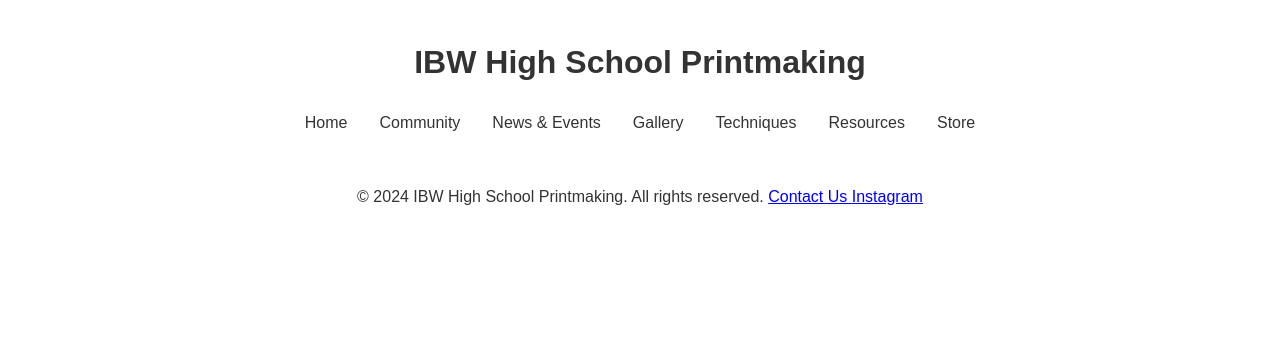
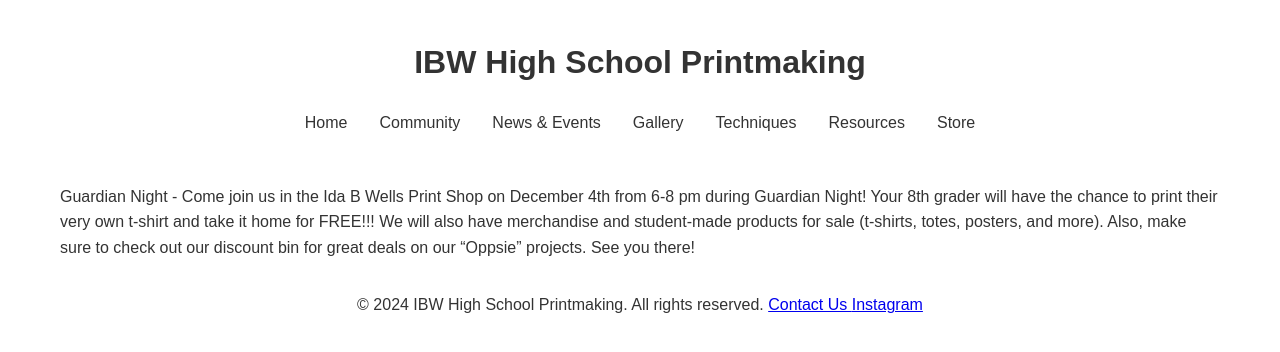
Before and after one commit to IBWPrintmaking/IBWPrintmaking.github.io, a Jekyll site: the page built from news.html, in a window 1280 px wide. Shown: the top 352 px of the page. Built offline with Jekyll 4.4.1, drawn with Linux system fonts in a browser that asks for light colours.

Commit message:
edit text

```diff
--- a/blog.html
+++ b/blog.html
@@ -6,7 +6,7 @@ title: Community
   <link rel="slyle" href="styles.css">
 </head>
 <body>
-  <h1>Latest Posts</h1>
+  <!--<h1>Latest Posts</h1>
 
   <ul class="post-list">
     {% for post in site.posts %}
@@ -16,5 +16,5 @@ title: Community
         {{ post.excerpt }}
       </li>
     {% endfor %}
-  </ul>
+  </ul>--->
 </body>
--- a/index.html
+++ b/index.html
@@ -21,7 +21,8 @@ title: Home
       <p>placeholder</p>
 
       <h2>About Our Program</h2>
-      <p>placeholder</p>
+      <p>The Ida B. Wells Print Shop produces products with high-end materials funded by the students and district. Every class is given an outline for a project, and students can use their unique ideas to create whatever they want. We offer many different classes and techniques to introduce students to the wonders of the printmaking world, including burning screens, monoprints, linocuts, lithography, and etching, and they use their creative freedom to produce the clever designs offered in our shop.
+      </p>
 
       <h2>Teacher Bio</h2>
       <p>teacher teacher</p>
--- a/news.html
+++ b/news.html
@@ -3,9 +3,12 @@ layout: default
 title: News
 ---
 
-<html></html>
-    <head>
-        <link rel="slyle" href="styles.css">
-    </head>
-    <body> </body>
-</html>
+
+<head>
+    <link rel="slyle" href="styles.css">
+</head>
+<body>
+    <p>
+        Guardian Night - Come join us in the Ida B Wells Print Shop on December 4th from 6-8 pm during Guardian Night! Your 8th grader will have the chance to print their very own t-shirt and take it home for FREE!!! We will also have merchandise and student-made products for sale (t-shirts, totes, posters, and more). Also, make sure to check out our discount bin for great deals on our “Oppsie” projects. See you there!
+    </p>
+</body>
```
